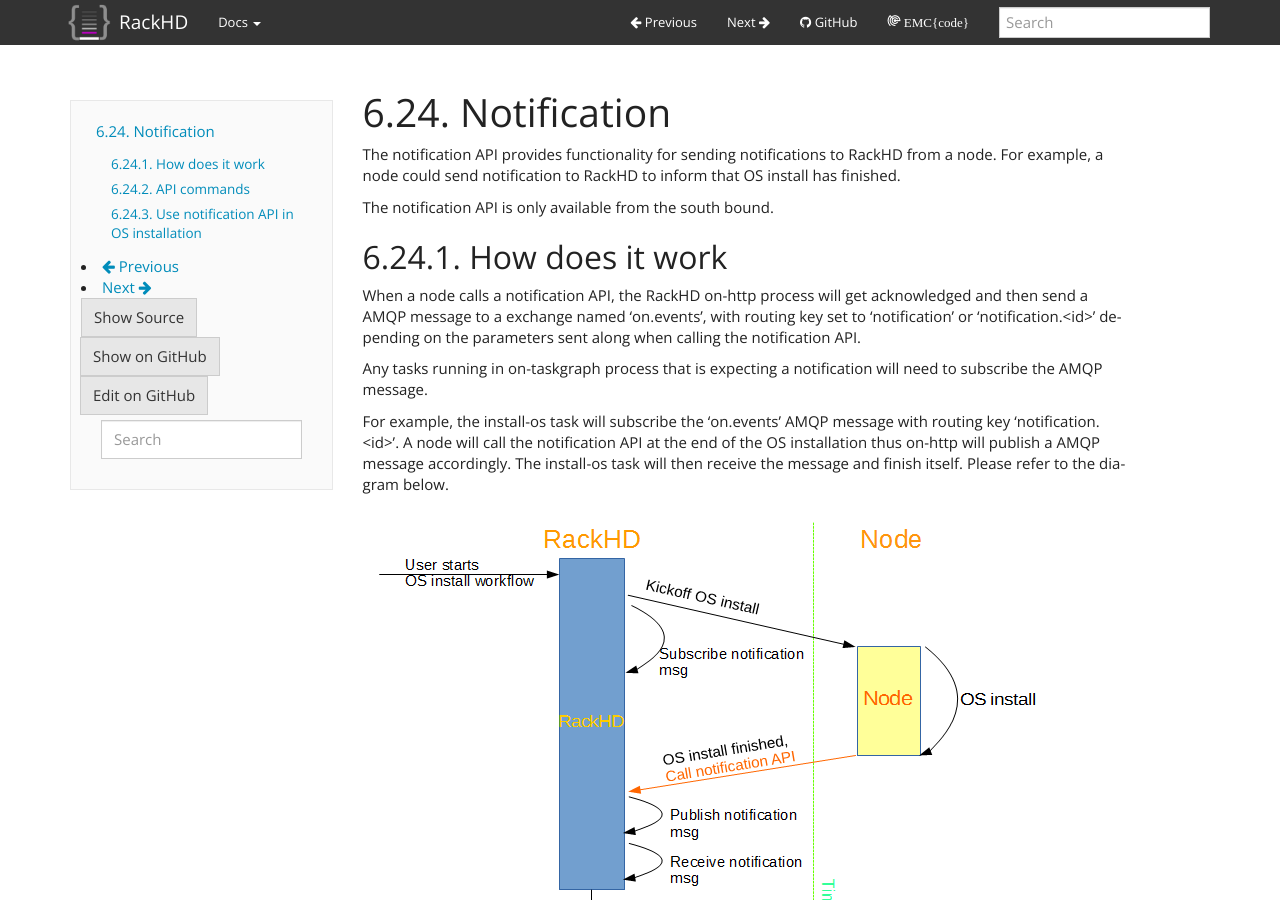
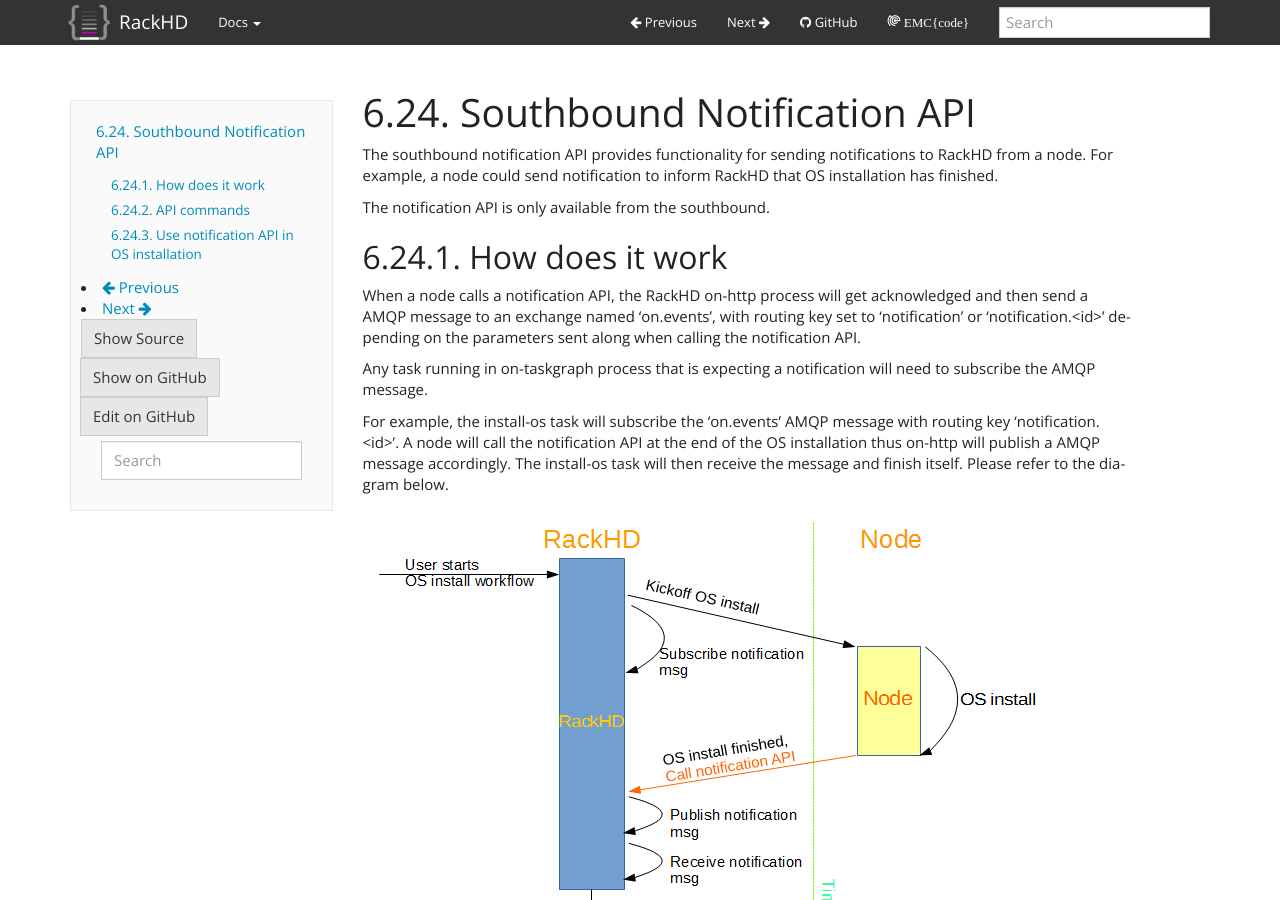
Before and after one commit to RackHD/docs, a Sphinx documentation site: the page built from docs/rackhd/notification_api.rst, in a window 1280 px wide and 900 px high. Built offline with Sphinx 7.4.7, drawn with Linux system fonts in a browser that asks for light colours; some of the changed text lies outside the part shown.

```diff
--- a/docs/rackhd/notification_api.rst
+++ b/docs/rackhd/notification_api.rst
@@ -1,21 +1,21 @@
-Notification
--------------------
+Southbound Notification API
+---------------------------
 
-The notification API provides functionality for sending notifications to RackHD
-from a node. For example, a node could send notification to RackHD to inform that
-OS install has finished.
+The southbound notification API provides functionality for sending notifications to RackHD
+from a node. For example, a node could send notification to inform RackHD that
+OS installation has finished.
 
-The notification API is only available from the south bound.
+The notification API is only available from the southbound.
 
 How does it work
 ~~~~~~~~~~~~~~~~~~~~~~~
 
 When a node calls a notification API, the RackHD on-http process will get acknowledged
-and then send a AMQP message to a exchange named 'on.events', with routing key set to
+and then send a AMQP message to an exchange named 'on.events', with routing key set to
 'notification' or 'notification.<id>' depending on the parameters sent along when
 calling the notification API.
 
-Any tasks running in on-taskgraph process that is expecting a notification will need
+Any task running in on-taskgraph process that is expecting a notification will need
 to subscribe the AMQP message.
 
 For example, the install-os task will subscribe the 'on.events' AMQP message with routing key
```
Also changed, not shown: other parts of docs/rackhd/notification_api.rst (+3 -3 lines).
